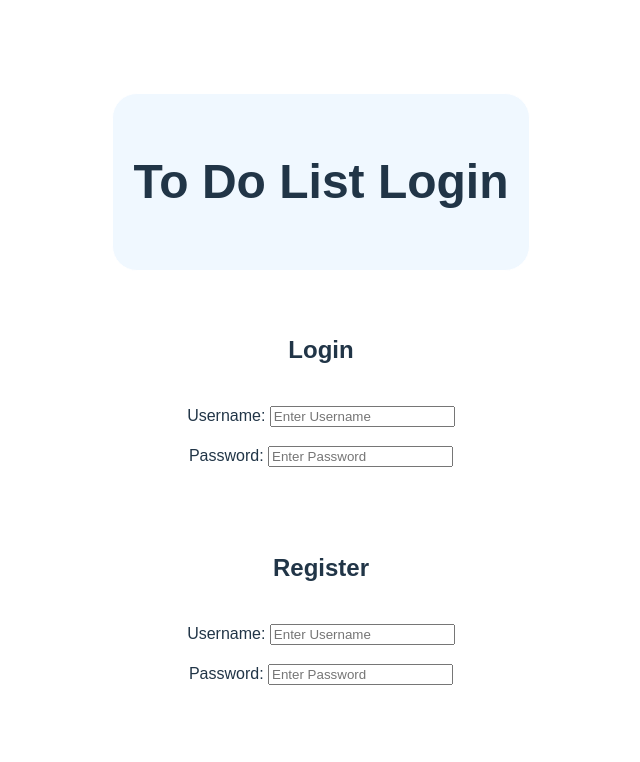
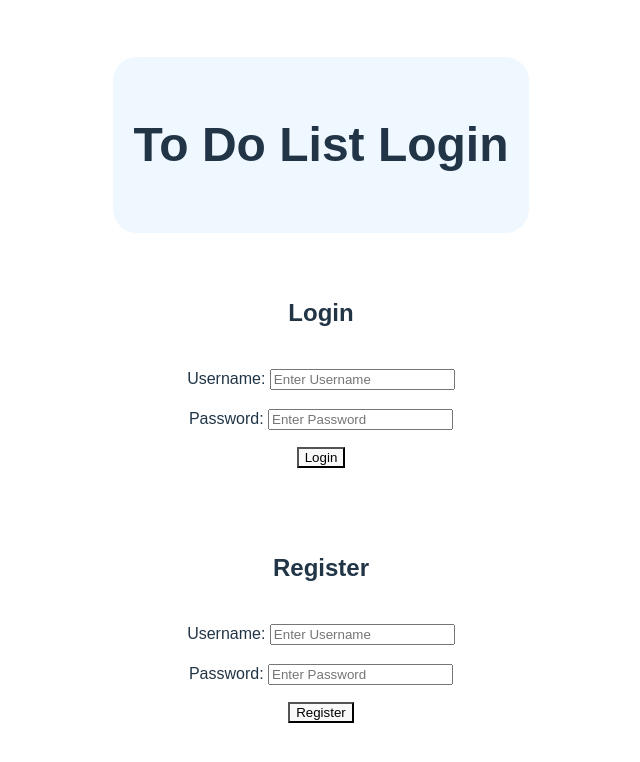
Before and after one commit to ValeriaV-8/DEV-209, a React (Vite) app in the folder Week-05/: page / in a window 1280 px wide. Shown: the top 762 px of the page, without its empty margins (319-959 px from the left). Built offline with nearby package versions, Linux system fonts and the light colour scheme.

Commit message:
Added Buttons to app

```diff
--- a/Week-05/src/App.jsx
+++ b/Week-05/src/App.jsx
@@ -1,8 +1,9 @@
 import { useState } from 'react'
 import './App.css'
 import Header from './Header.jsx'
-import Login, { Username, Password } from './Login.jsx'
-import Register, { RegisterUsername, RegisterPassword } from './Register.jsx'
+import { Login, Username, Password } from './Login.jsx'
+import { Register, RegisterUsername, RegisterPassword } from './Register.jsx'
+import { LoginButton, RegisterButton } from './Button.jsx'
 
 function App() {
 
@@ -13,15 +14,16 @@ function App() {
         <Login />
         <Username />
         <Password />
+        <LoginButton />
       </div>
       <div className="container">
         <Register />
         <RegisterUsername />
         <RegisterPassword />
+        <RegisterButton />
       </div>
     </>
   )
 }
 
-
 export default App
--- /dev/null
+++ b/Week-05/src/Button.jsx
@@ -0,0 +1,21 @@
+const loginBtn = () => {
+    alert('You clicked the login button!')
+};
+
+const registerBtn = () => {
+    alert('You clicked the register button!')
+};
+
+function LoginButton() {
+    return (
+        <button onClick={loginBtn}>Login</button>
+    )
+};
+
+function RegisterButton() {
+    return (
+        <button onClick={registerBtn}>Register</button>
+    )
+};
+
+export { LoginButton, RegisterButton };
--- a/Week-05/src/Login.jsx
+++ b/Week-05/src/Login.jsx
@@ -32,5 +32,4 @@ function Password() {
     return password;
 }
 
-export default Login;
-export { Username, Password };
+export { Login, Username, Password };
--- a/Week-05/src/Register.jsx
+++ b/Week-05/src/Register.jsx
@@ -30,5 +30,4 @@ function RegisterPassword() {
     return registerPassword;
 }
 
-export default Register;
-export { RegisterUsername, RegisterPassword };
+export { Register, RegisterUsername, RegisterPassword };
```
